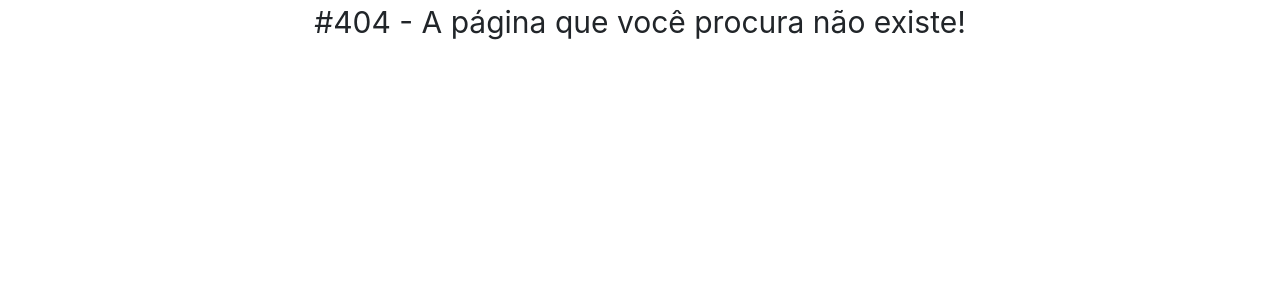
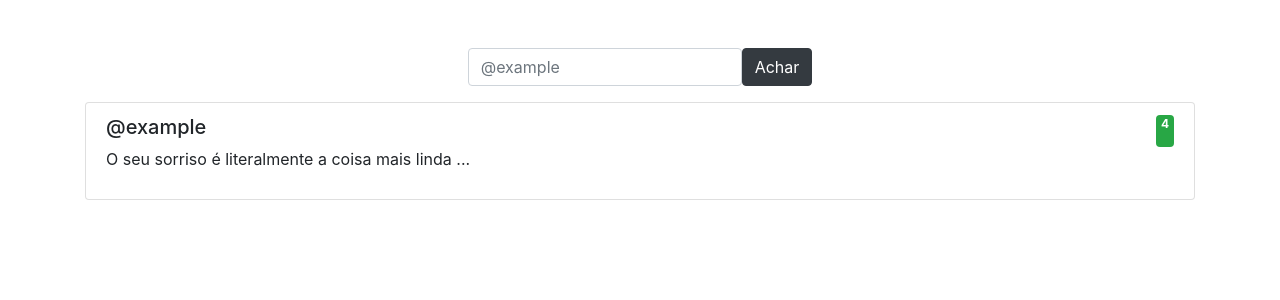
Before and after one commit to jonasdsg/spotted, an Angular app in the folder spotted-front/: page /procurar in a window 1280 px wide. Before the commit this address had no page. Shown: the top 300 px of the page. Built offline with nearby package versions, Linux system fonts and the light colour scheme.

Commit message:
adicionado componente procurar-spott

```diff
--- a/spotted-front/src/app/componentes/componentes.module.ts
+++ b/spotted-front/src/app/componentes/componentes.module.ts
@@ -1,3 +1,4 @@
+import { ProcurarSpottModule } from './procurar-spott/procurar-spott.module';
 import { NewSpottModule } from './new-spott/new-spot.module';
 import { NaoEncontradoModule } from './nao-encontrado/nao-encontrado.module';
 import { LoginModule } from './login/login.module';
@@ -14,11 +15,12 @@ import { DiscussModule } from './discuss/discuss.module';
         LoginModule,
         DiscussModule,
         NewSpottModule,
+        ProcurarSpottModule
 
         //
         //Sempre manter esse componente por ultimo, caso contrário oque estiver
         // abaixo dele nunca será encontrado por rotas.
-        NaoEncontradoModule,
+        ,NaoEncontradoModule,
     ]
 })
 export class ComponentesModule{}
--- /dev/null
+++ b/spotted-front/src/app/componentes/procurar-spott/procura-spott.component.html
@@ -0,0 +1,21 @@
+<div class="container">
+    <form class="d-flex justify-content-center col-12 mt-5 mb-2">
+        <div class="form-group mb-2">
+          <label for="example" class="sr-only">Procurar</label>
+          <input type="text" class="form-control" id="example" placeholder="@example">
+        </div>
+        <button type="submit" class="btn btn-dark mb-2">Achar</button>
+    </form>
+
+    <ul class="list-group">
+
+        <li class="list-group-item">
+            <div class="d-flex justify-content-between">
+                <h5>@example</h5>
+                <span class="badge badge-success">4</span>
+            </div>
+            <p> O seu sorriso é literalmente a coisa mais linda ...</p>
+        </li>
+    </ul>
+
+</div>
--- /dev/null
+++ b/spotted-front/src/app/componentes/procurar-spott/procura-spott.component.ts
@@ -0,0 +1,6 @@
+import { Component } from '@angular/core';
+
+@Component({
+    templateUrl: 'procura-spott.component.html'
+})
+export class ProcuraSpottComponent{}
--- /dev/null
+++ b/spotted-front/src/app/componentes/procurar-spott/procura-spott.routing.module.ts
@@ -0,0 +1,14 @@
+import { ProcuraSpottComponent } from './procura-spott.component';
+import { Routes, RouterModule } from '@angular/router';
+import { NgModule } from '@angular/core';
+
+const rota:Routes = [
+    {
+        path: 'procurar',
+        component: ProcuraSpottComponent
+    }
+];
+@NgModule({
+    imports: [RouterModule.forRoot(rota)]
+})
+export class ProcurarSpottRoutingModule{}
```
Also changed, not shown: spotted-front/src/app/componentes/procurar-spott/procurar-spott.module.ts (added, +16 -0 lines).
